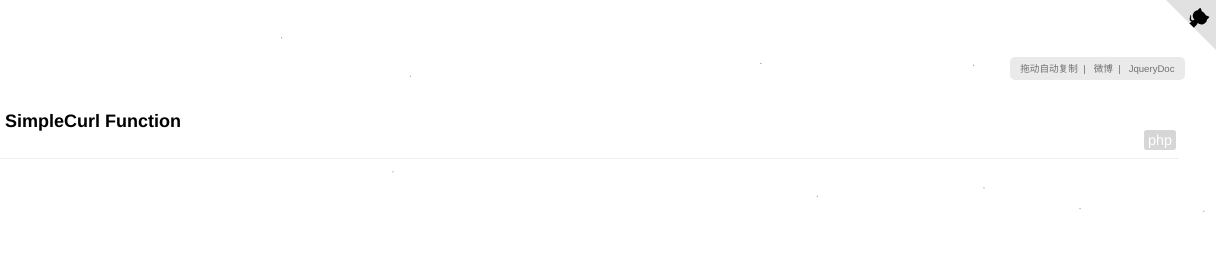
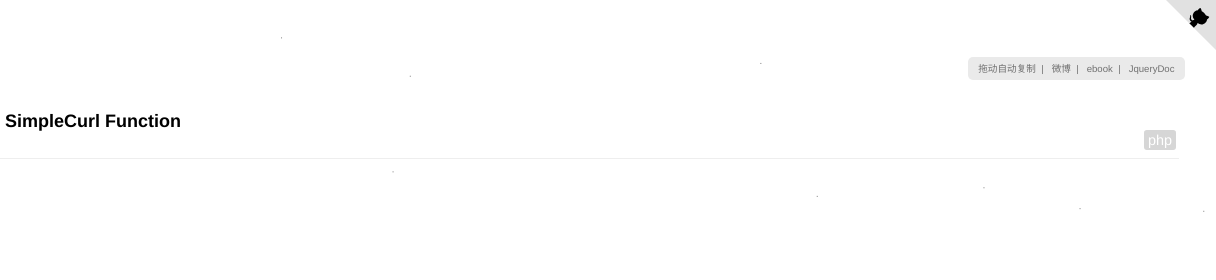
Before and after one commit to vinplezhang/wilon.github.io, a website: page src/index.html in a window 1280 px wide. Shown: the top 280 px of the page, 64-1280 px from the left. Drawn offline with nearby package versions, Linux system fonts and the light colour scheme; files that its build step writes are made by us from their sources; no server answers.

Commit message:
add ebook

```diff
--- a/src/index.html
+++ b/src/index.html
@@ -27,6 +27,7 @@
                 <span class="info" id="tooltip">拖动自动复制</span> &nbsp;|&nbsp;&nbsp;
                 <span class="info" id="info"></span>
                 <a href="http://weibo.com/wgwg105" title="王伟龙的微博" target="_blank" rel="nofollow">微博</a> &nbsp;|&nbsp;&nbsp;
+                <a href="http://weibo.com/ebook/" title="ebook" target="_blank">ebook</a> &nbsp;|&nbsp;&nbsp;
                 <a href="https://wilon.github.io/jquery-cheatsheet/" title="Jquery Doc" target="_blank" rel="nofollow">JqueryDoc</a>
             </div>
         </div>
@@ -44,7 +45,9 @@
         </div>
         <ul id="list-itme">
             <li class="li_item">
-            <div class="title"> <h3><img class="icon-php"><a target="_blank" href="/?kw=SimpleCurl Function"> SimpleCurl Function </a></h3> </div>
+                <div class="title">
+                    <h3><img class="icon-php"><a target="_blank" href="/?kw=SimpleCurl Function"> SimpleCurl Function </a></h3>
+                </div>
                 <div class="tags"> <span>php</span> </div>
                 <div class="description">
                     <script src="https://gist.github.com/wilon/9f50937ef4cdc91de9f1253340238b63.js"></script>
```
